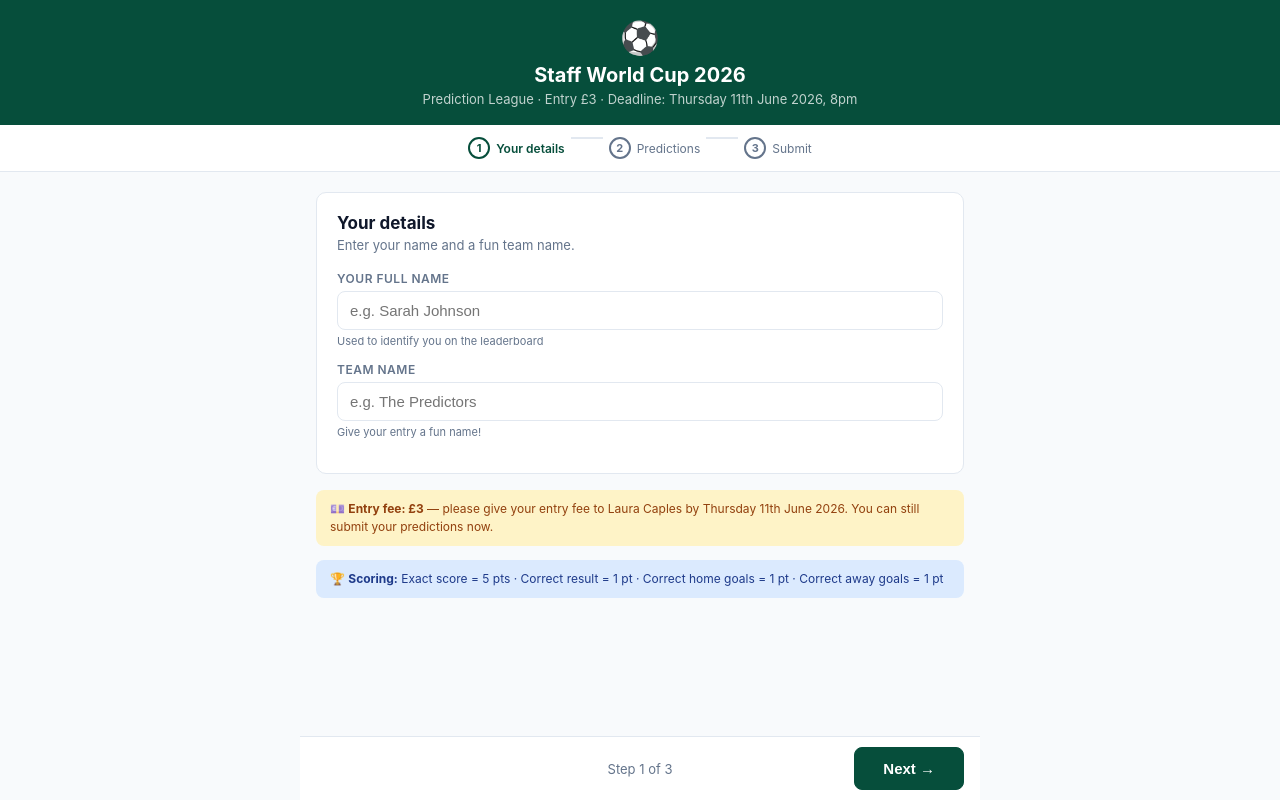
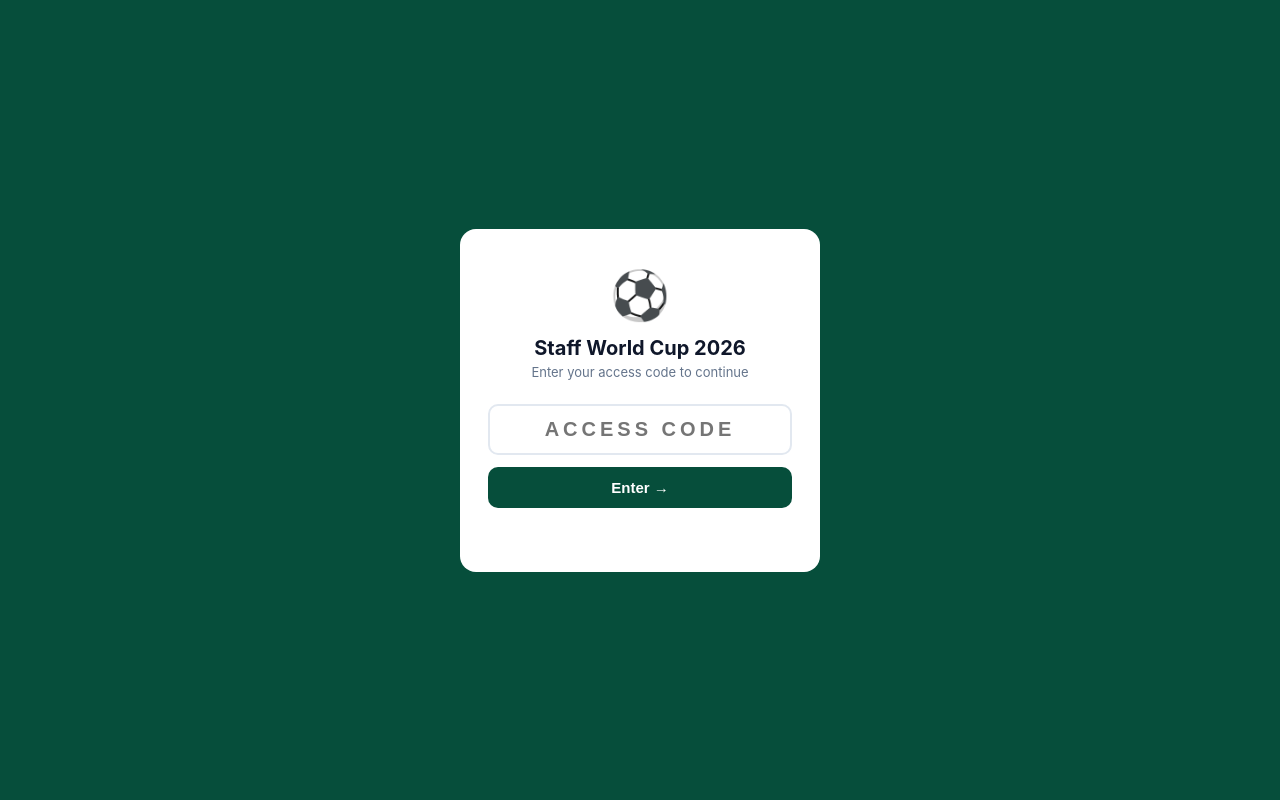
Before and after one commit to tompierce32-lang/footypredict, a plain HTML site: page predict.html in a window 1280 px wide. Drawn offline with Linux system fonts and the light colour scheme.

Commit message:
Update predict.html

```diff
--- a/predict.html
+++ b/predict.html
@@ -105,11 +105,38 @@
   @media (max-width: 480px) {
     .fx-table thead th:first-child, .fx-table td:first-child { display: none; }
   }
+  /* ── Access gate ── */
+  #access-gate { position: fixed; inset: 0; background: #064e3b; z-index: 999; display: flex; align-items: center; justify-content: center; padding: 20px; }
+  #access-gate.hidden { display: none; }
+  .gate-box { background: white; border-radius: 16px; padding: 36px 28px; max-width: 360px; width: 100%; text-align: center; }
+  .gate-box h2 { font-size: 20px; font-weight: 700; margin-bottom: 4px; }
+  .gate-box p { font-size: 13px; color: var(--muted); margin-bottom: 24px; }
+  .gate-box input { width: 100%; padding: 12px; font-size: 20px; font-weight: 700; text-align: center; letter-spacing: 4px; text-transform: uppercase; border: 2px solid var(--border); border-radius: 10px; color: #0f172a; background: #ffffff; margin-bottom: 12px; }
+  .gate-box input:focus { outline: none; border-color: #064e3b; }
+  .gate-box input.shake { animation: shake .3s; border-color: #dc2626; }
+  .gate-btn { width: 100%; padding: 12px; background: #064e3b; color: white; border: none; border-radius: 10px; font-size: 15px; font-weight: 700; cursor: pointer; }
+  .gate-btn:hover { background: #065f46; }
+  .gate-error { color: #dc2626; font-size: 13px; margin-top: 8px; min-height: 20px; }
+  @keyframes shake { 0%,100%{transform:translateX(0)} 25%{transform:translateX(-6px)} 75%{transform:translateX(6px)} }
 </style>
 </head>
 <body>
 
 <div id="config-banner">⚠️ Worker URL not configured — predictions cannot be submitted. Contact the organiser.</div>
+
+<!-- ── ACCESS GATE ── -->
+<div id="access-gate">
+  <div class="gate-box">
+    <div style="font-size:48px;margin-bottom:12px">⚽</div>
+    <h2>Staff World Cup 2026</h2>
+    <p>Enter your access code to continue</p>
+    <input type="text" id="access-input" placeholder="ACCESS CODE" maxlength="20"
+      autocomplete="off" autocorrect="off" spellcheck="false"
+      onkeydown="if(event.key==='Enter') checkCode()">
+    <button class="gate-btn" onclick="checkCode()">Enter →</button>
+    <div class="gate-error" id="gate-error"></div>
+  </div>
+</div>
 
 <div id="header">
   <div style="font-size:32px;margin-bottom:6px">⚽</div>
@@ -117,7 +144,7 @@
   <p>Prediction League · Entry £3 · Deadline: Thursday 11th June 2026, 8pm</p>
 </div>
 
-<div id="steps">
+<div id="steps" style="display:none">
   <div class="step active" id="step1-indicator">
     <div class="step-num">1</div>
     <span>Your details</span>
@@ -134,7 +161,7 @@
   </div>
 </div>
 
-<div id="content">
+<div id="content" style="display:none">
 
   <!-- ── STEP 1: Details ── -->
   <div class="screen active" id="screen-1">
@@ -237,7 +264,7 @@
 </div><!-- /content -->
 
 <!-- Footer nav -->
-<div id="footer-nav">
+<div id="footer-nav" style="display:none">
   <button class="btn" id="back-btn" onclick="goBack()" style="display:none">← Back</button>
   <div style="flex:1"></div>
   <div id="step-label" style="font-size:13px;color:var(--muted)">Step 1 of 3</div>
@@ -249,6 +276,27 @@
 <div id="toast"></div>
 
 <script>
+// ── ACCESS CODE ─────────────────────────────────────────────
+const ACCESS_CODE = 'BVS2026';
+
+function checkCode() {
+  const input = document.getElementById('access-input');
+  const val = input.value.trim().toUpperCase();
+  const errEl = document.getElementById('gate-error');
+  if (val === ACCESS_CODE.toUpperCase()) {
+    document.getElementById('access-gate').classList.add('hidden');
+    document.getElementById('steps').style.display = '';
+    document.getElementById('content').style.display = '';
+    document.getElementById('footer-nav').style.display = '';
+    errEl.textContent = '';
+  } else {
+    input.classList.add('shake');
+    errEl.textContent = 'Incorrect code — please try again';
+    input.value = '';
+    setTimeout(() => { input.classList.remove('shake'); input.focus(); }, 400);
+  }
+}
+
 // ── CONFIG ──────────────────────────────────────────────────
 // Worker URL is read from localStorage (set by the admin app) or hardcoded below.
 // If you want to hardcode it, replace '' with your Worker URL.
```
